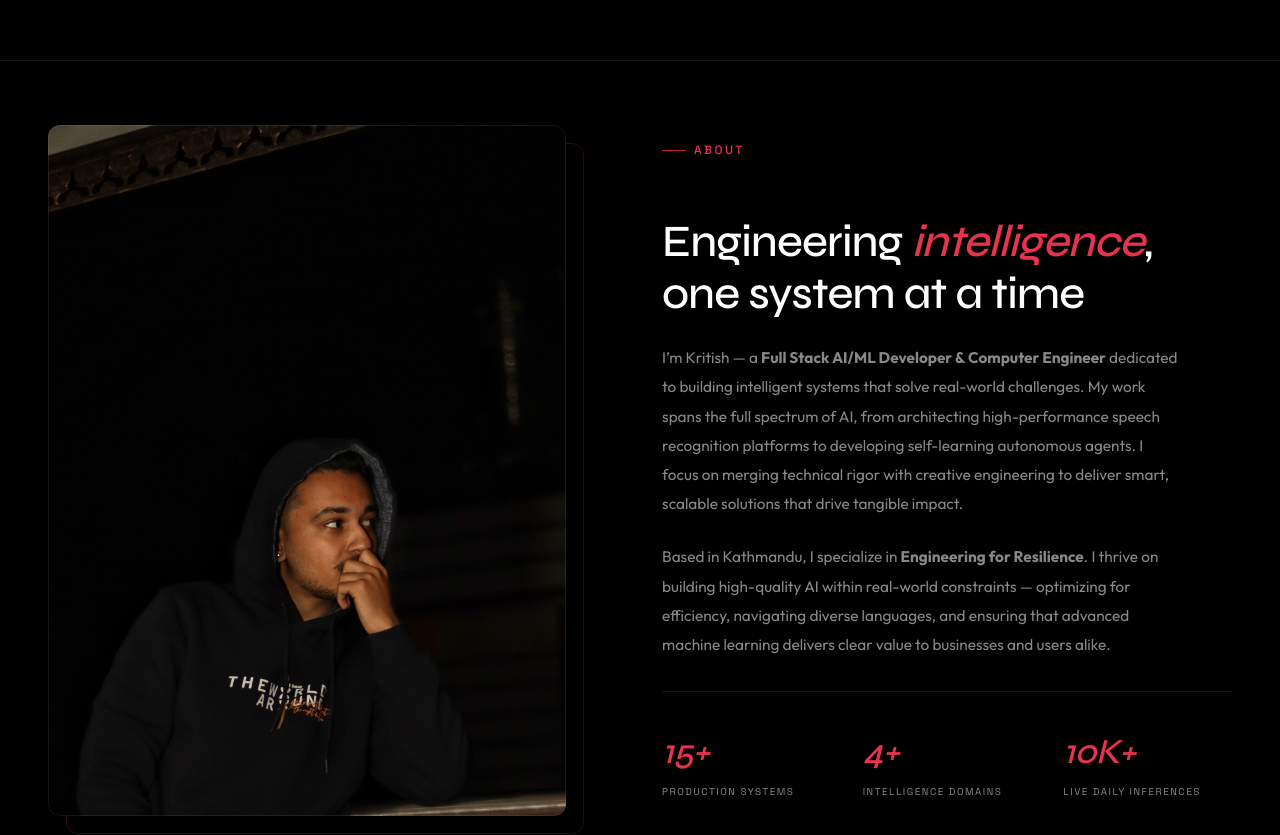
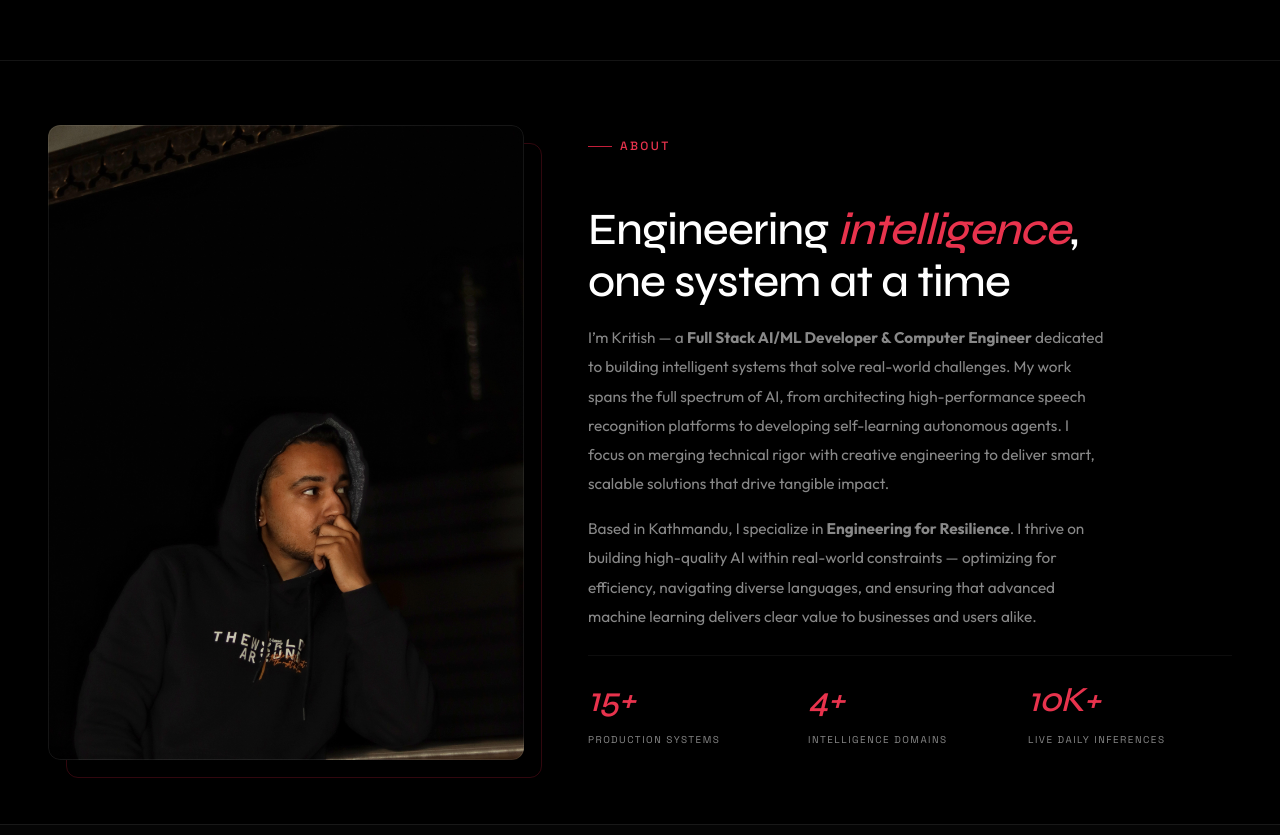
Before and after one commit to KritishX/portfolio-website, a React (Vite) app: page / in a window 1280 px wide. Shown: the part 2540-3375 px from the top of the page. Built offline with nearby package versions, Linux system fonts and the light colour scheme; a web font is replaced by a local one.

Commit message:
design: made about section more compact

```diff
--- a/src/styles/about.css
+++ b/src/styles/about.css
@@ -7,8 +7,8 @@
 
 .about-grid {
   display: grid;
-  grid-template-columns: 1fr 1.1fr;
-  gap: var(--space-4xl);
+  grid-template-columns: 0.85fr 1.15fr; /* Made image slightly smaller */
+  gap: var(--space-3xl); /* Reduced gap */
   align-items: center;
 }
 
@@ -69,7 +69,7 @@
 .about-content {
   display: flex;
   flex-direction: column;
-  gap: var(--space-lg);
+  gap: var(--space-md); /* Tighter text gap */
 }
 
 .about-heading {
@@ -96,10 +96,10 @@
 .about-stats {
   display: grid;
   grid-template-columns: repeat(3, 1fr);
-  gap: var(--space-xl);
-  padding-top: var(--space-xl);
-  border-top: 1px solid var(--border-subtle);
+  gap: var(--space-md);
+  padding-top: var(--space-md);
   margin-top: var(--space-sm);
+  border-top: 1px solid rgba(255, 255, 255, 0.05);
 }
 
 .about-stat {
```
